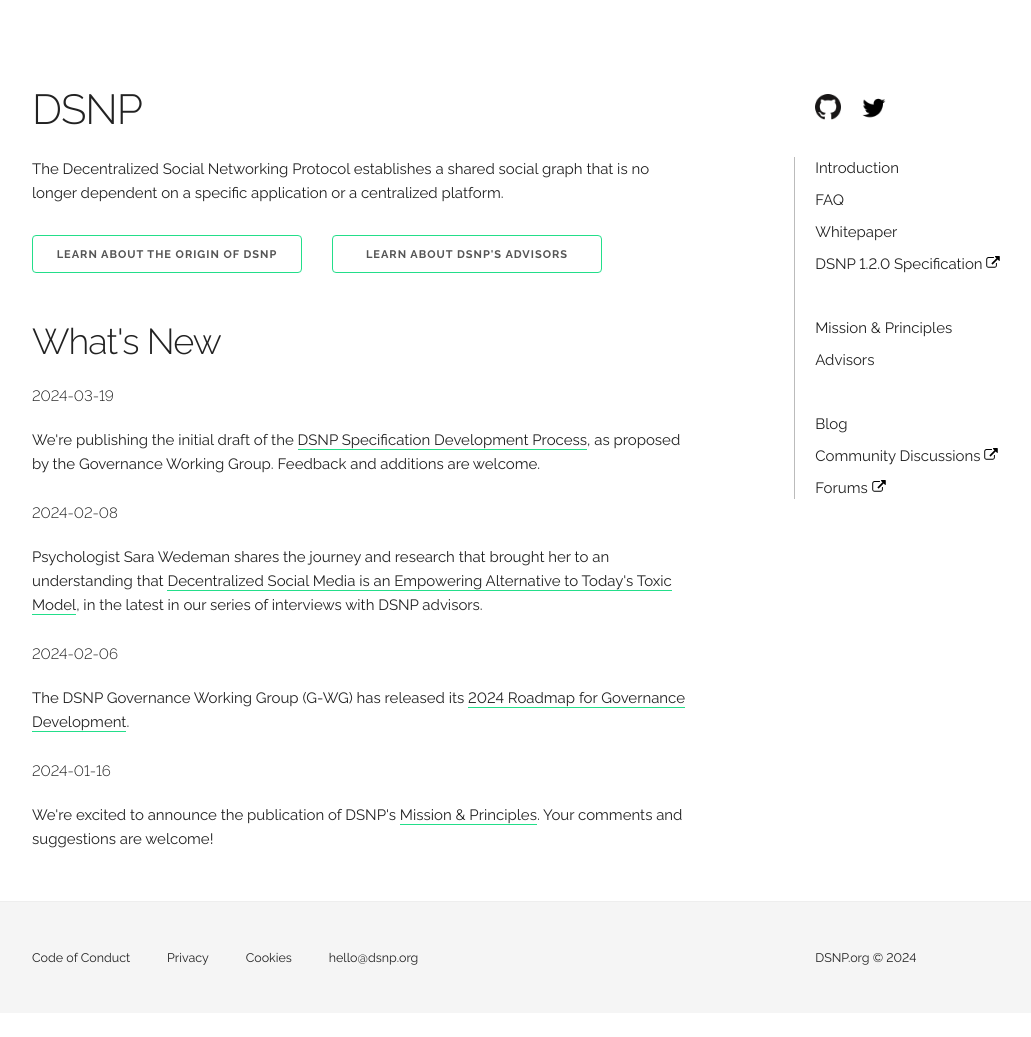
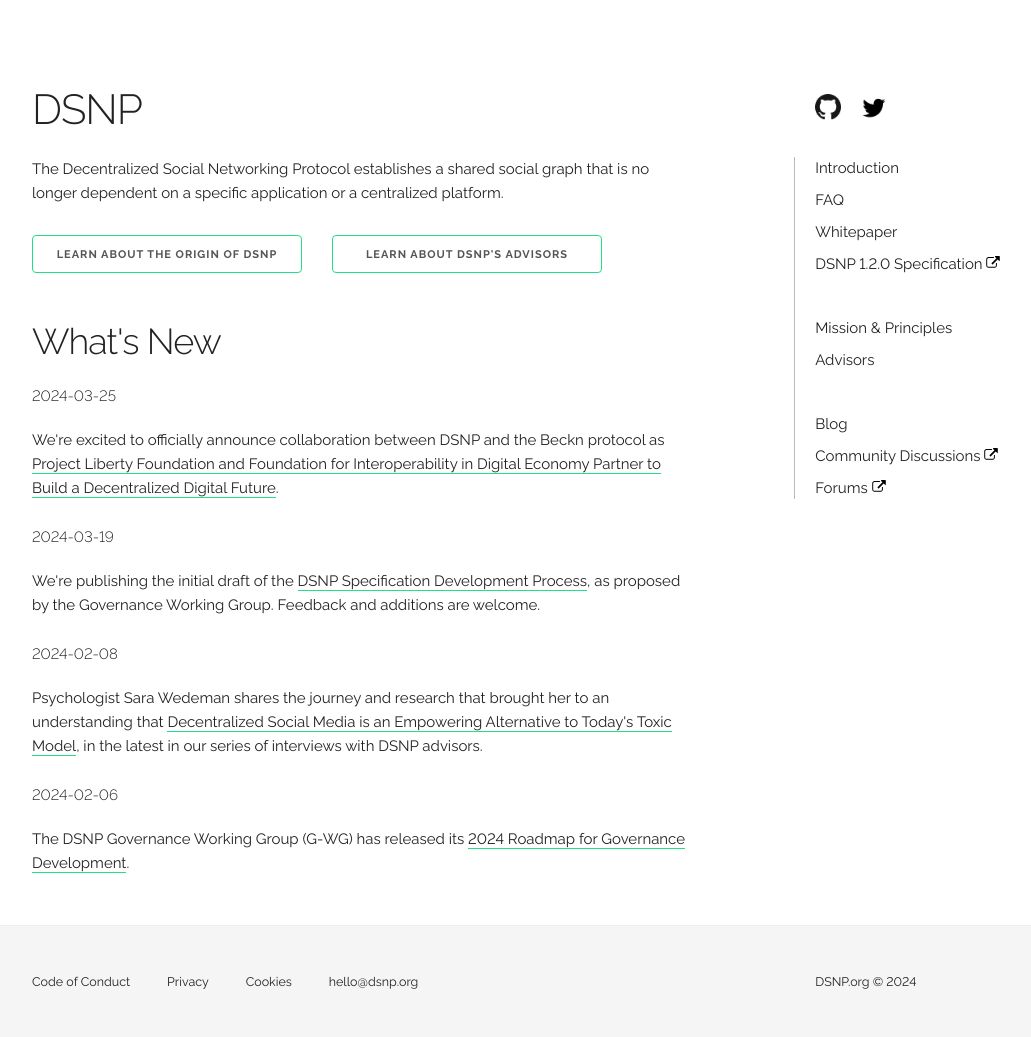
Before and after one commit to DSNP-org/dsnp-web, a Jekyll site: the page built from index.html, in a window 1280 px wide. Shown: the whole page, without its empty margins (108-1139 px from the left). Built offline with Jekyll 4.4.1, drawn with Linux system fonts in a browser that asks for light colours; comment, search, counter and statistics services are not loaded; before the commit the page ends 1013 px from its top, so only the background shows below that.

Commit message:
Update index.html

```diff
--- a/index.html
+++ b/index.html
@@ -11,6 +11,9 @@
 <a href="blog/2023/05/10/if-code-is-law-then-protocols-are-good-manners-that-help-us-get-along.html" class="button">Learn about DSNP's advisors</a>
 </p>
   <h3>What's New</h3>
+
+  <h6>2024-03-25</h6>
+  <p>We're excited to officially announce collaboration between DSNP and the Beckn protocol as <a href="blog/2024/05/25/plf-fide-partner-build-decentralized-future.html">Project Liberty Foundation and Foundation for Interoperability in Digital Economy Partner to Build a Decentralized Digital Future</a>.
 
   <h6>2024-03-19</h6>
   <p>We're publishing the initial draft of the <a href="process.html">DSNP Specification Development Process</a>, as proposed by the Governance Working Group.
@@ -29,8 +32,4 @@
   href="blog/2024/02/06/governance-roadmap.html">2024 Roadmap for
   Governance Development</a>.</p>
 
-  <h6>2024-01-16</h6>
-  <p>We're excited to announce the publication of DSNP's <a
-  href="mission-principles.html">Mission &amp; Principles</a>.
-  Your comments and suggestions are welcome!</p>
 </div>
```
